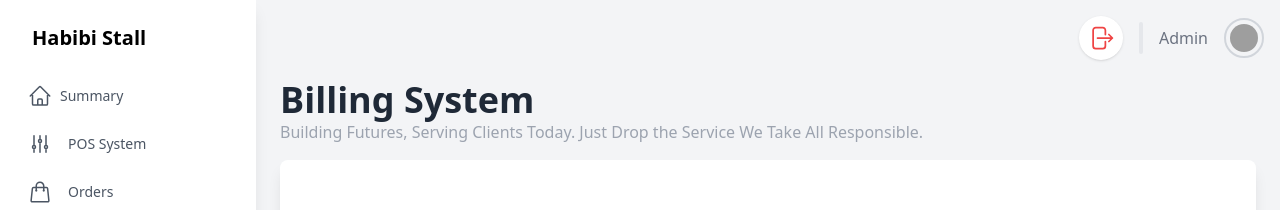
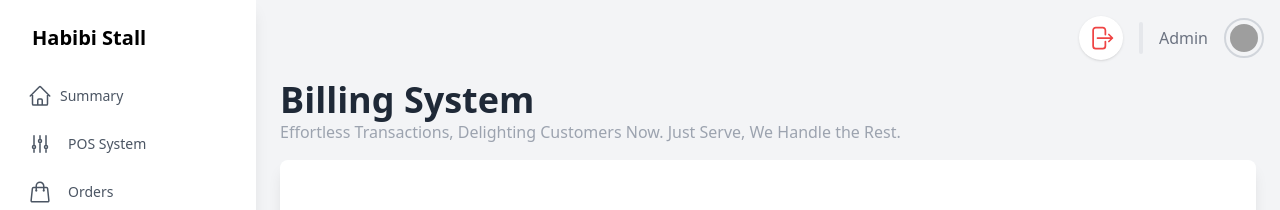
Before and after one commit to m-ahmed-anwer/pos-system, a React (Create React App) app: page /dashboard/pos in a window 1280 px wide. Shown: the top 210 px of the page. Built offline with nearby package versions, Linux system fonts and the light colour scheme; grey boxes are pictures that could not be loaded.

Commit message:
Update slogan

```diff
--- a/src/pages/admin/pos.jsx
+++ b/src/pages/admin/pos.jsx
@@ -171,8 +171,8 @@ function POS() {
                   Billing System
                 </h1>
                 <h2 className="text-gray-400 text-md">
-                  Building Futures, Serving Clients Today. Just Drop the Service
-                  We Take All Responsible.
+                  Effortless Transactions, Delighting Customers Now. Just Serve,
+                  We Handle the Rest.
                 </h2>
 
                 <div className="grid grid-cols-1 gap-4 my-4 md:grid-cols-2 lg:grid-cols-3">
```
